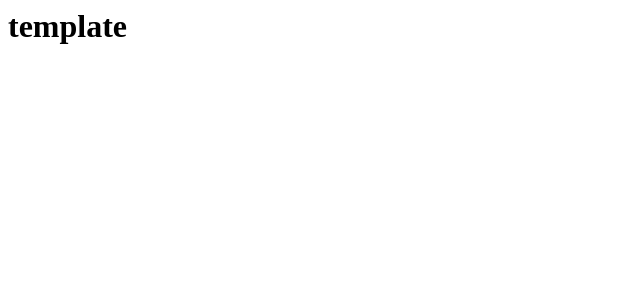
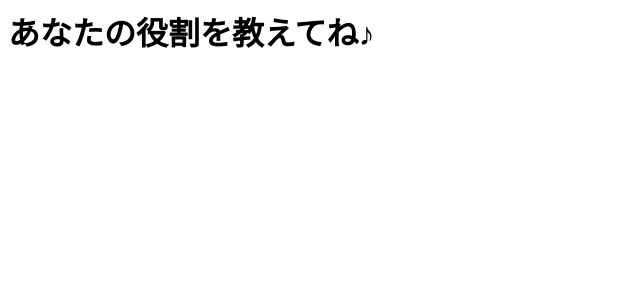
Before and after one commit to kimuray/covey-todo, a React app: page / in a window 1280 px wide. Shown: the top 300 px of the page, without its empty margins (0-640 px from the left). Built offline with nearby package versions, Linux system fonts and the light colour scheme.

Commit message:
役割作成ページ作成 + 絶対パスの入力補完

```diff
--- a/jsconfig.json
+++ /dev/null
@@ -1,6 +0,0 @@
-{
-  "compilerOptions": {
-    "target": "es2015",
-    "baseUrl": "./src"
-  }
-}
--- a/package.json
+++ b/package.json
@@ -1,5 +1,5 @@
 {
-  "name": "frontend",
+  "name": "covey-todo",
   "version": "1.0.0",
   "main": "index.js",
   "license": "MIT",
--- a/src/index.tsx
+++ b/src/index.tsx
@@ -2,5 +2,6 @@ import React from "react"
 import ReactDOM from "react-dom"
 import "core-js/stable"
 import "regenerator-runtime/runtime"
+import { RootPage } from "pages/RootPage"
 
-ReactDOM.render(<h1>template</h1>, document.getElementById("root"))
+ReactDOM.render(<RootPage />, document.getElementById("root"))
--- /dev/null
+++ b/src/pages/RoleNew.tsx
@@ -0,0 +1,5 @@
+import React from 'react'
+
+export const RoleNew: React.FC = () => (
+  <h1>あなたの役割を教えてね♪</h1>
+)
--- /dev/null
+++ b/src/pages/RootPage.tsx
@@ -0,0 +1,11 @@
+import React from "react"
+import { BrowserRouter, Switch, Route } from "react-router-dom"
+import { RoleNew } from "pages/RoleNew"
+
+export const RootPage: React.FC = () => (
+  <BrowserRouter>
+    <Switch>
+      <Route path="/" exact component={RoleNew} />
+    </Switch>
+  </BrowserRouter>
+)
--- a/tsconfig.json
+++ b/tsconfig.json
@@ -1,6 +1,7 @@
 {
   "compileOnSave": false,
   "compilerOptions": {
+    "baseUrl": "src",
     "target": "es6",
     "module": "es6",
     "esModuleInterop": true,
@@ -13,6 +14,9 @@
     ],
     "moduleResolution": "node"
   },
+  "include": [
+    "src"
+  ],
   "exclude": [
     "node_modules"
   ]
--- a/webpack.config.js
+++ b/webpack.config.js
@@ -74,8 +74,8 @@ const plugins = [
 const resolve = {
   extensions: [".js", ".jsx", ".ts", ".tsx"],
   modules: [
-    path.resolve(__dirname, "./src"),
-    path.resolve(__dirname, "./node_modules")
+    path.resolve(__dirname, "src"),
+    "node_modules"
   ]
 }
 
```
Also changed, not shown: 1 other file (tests, documents, lock files or other folders).
